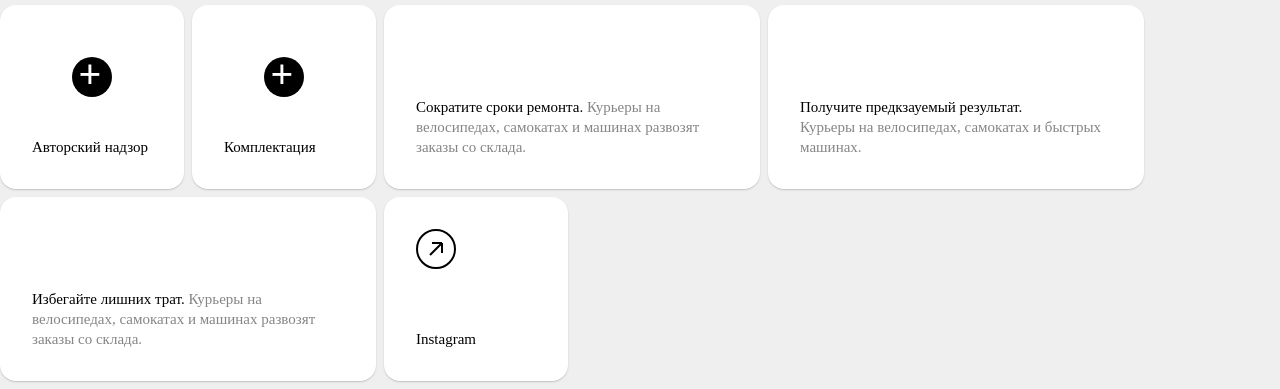
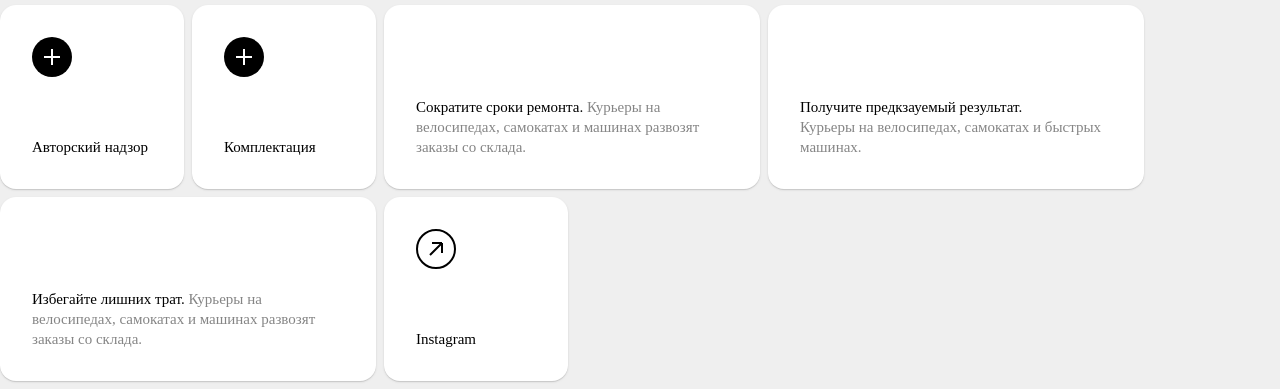
Before and after one commit to nkpn/full-house, a plain HTML site: page index.html in a window 1280 px wide. Shown: the part 443-832 px from the top of the page. Drawn offline with Linux system fonts and the light colour scheme.

Commit message:
Сделал псевдоэлемент "крестик"

```diff
--- a/SASS/components/_main-container.scss
+++ b/SASS/components/_main-container.scss
@@ -153,7 +153,7 @@
     }
   }
 
-  .circle {
+  /*.circle {
     margin-left: auto;
     margin-bottom: 40px;
     width: 40px;
@@ -174,6 +174,17 @@
       top: -10%;
       left: 16%;
     }
+  }*/
+
+  .circle {
+    width: 40px;
+    height: 40px;
+    border-radius: 40px;
+    background-color: $black-bg-color;
+    fill: white;
+    display: flex;
+    align-items: center;
+    justify-content: center;
   }
 
   .insta-ellipse {
--- a/index.html
+++ b/index.html
@@ -79,11 +79,15 @@
             <!-- CONTAINER 3-->
             <div class="container-3">
                 <div class="card-square">
-                    <div class="circle"></div>
+                    <div class="circle">
+                        <img src="./images/plus-2.svg" alt="plus" width="16" height="16">
+                    </div>
                     <p class="accent-text">Авторский надзор</p>
                 </div>
                 <div class="card-square">
-                    <div class="circle"></div>
+                    <div class="circle">
+                        <img src="./images/plus-2.svg" alt="plus" width="16" height="16">
+                    </div>
                     <p class="accent-text">Комплектация</p>
                 </div>
             </div>
```
Also changed, not shown: css/main.css, css/main.min.css, images/plus-2.svg (added), images/plus.svg, 2 other files.
